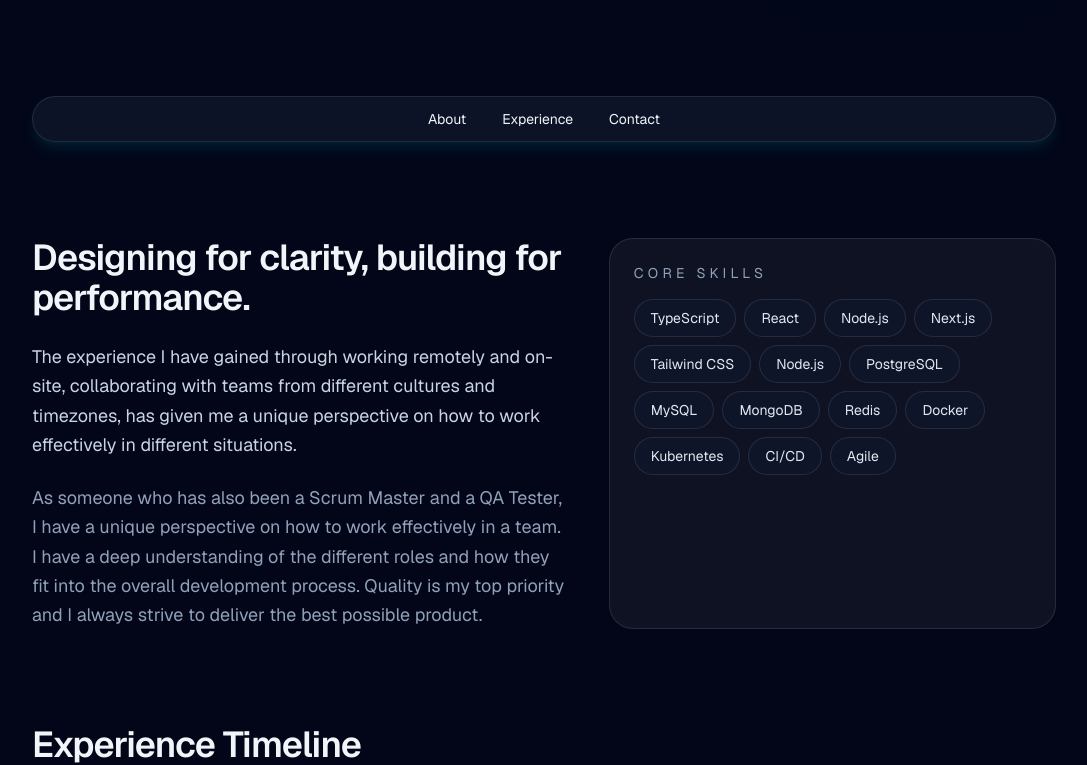
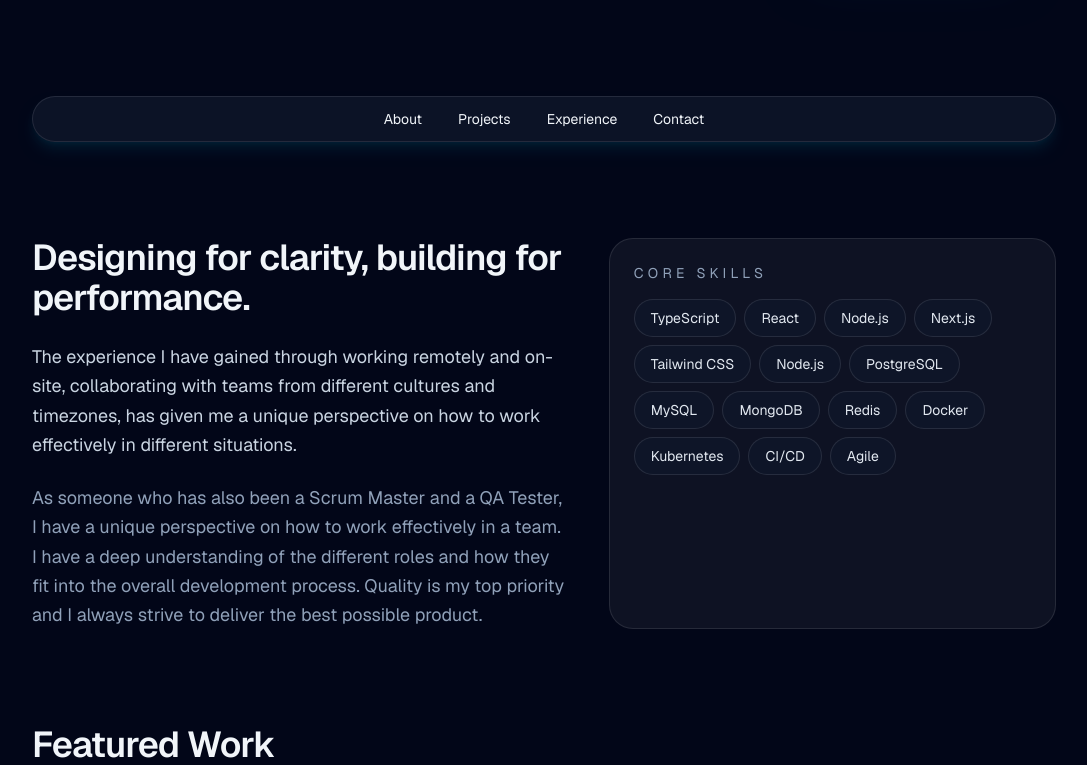
Before and after one commit to hmoa12/hmoa12.github.io, a Next.js app: page / in a window 1280 px wide. Shown: the part 696-1461 px from the top of the page, without its empty margins (96-1183 px from the left). Built offline with nearby package versions, Linux system fonts and the light colour scheme.

Commit message:
feat: restore Projects section in navigation and Home component

```diff
--- a/app/page.tsx
+++ b/app/page.tsx
@@ -9,14 +9,14 @@ import {
 } from "lucide-react";
 import { TypewriterName } from "@/components/typewriter-name";
 import { AboutSection } from "@/components/about-section";
-// import { ProjectsSection } from "@/components/projects-section";
+import { ProjectsSection } from "@/components/projects-section";
 import { ExperienceSection } from "@/components/experience-section";
 import { ContactSection } from "@/components/contact-section";
 import { ScrollLink } from "@/components/scroll-link";
 
 const navItems = [
   { label: "About", href: "#about" },
-  // { label: "Projects", href: "#projects" },
+  { label: "Projects", href: "#projects" },
   { label: "Experience", href: "#experience" },
   { label: "Contact", href: "#contact" },
 ];
@@ -225,7 +225,7 @@ export default function Home() {
 
         <main className="flex flex-col gap-24">
           <AboutSection skills={skills} />
-          {/* <ProjectsSection projects={projects} /> */}
+          <ProjectsSection projects={projects} />
           <ExperienceSection experiences={experiences} />
         </main>
 
```
